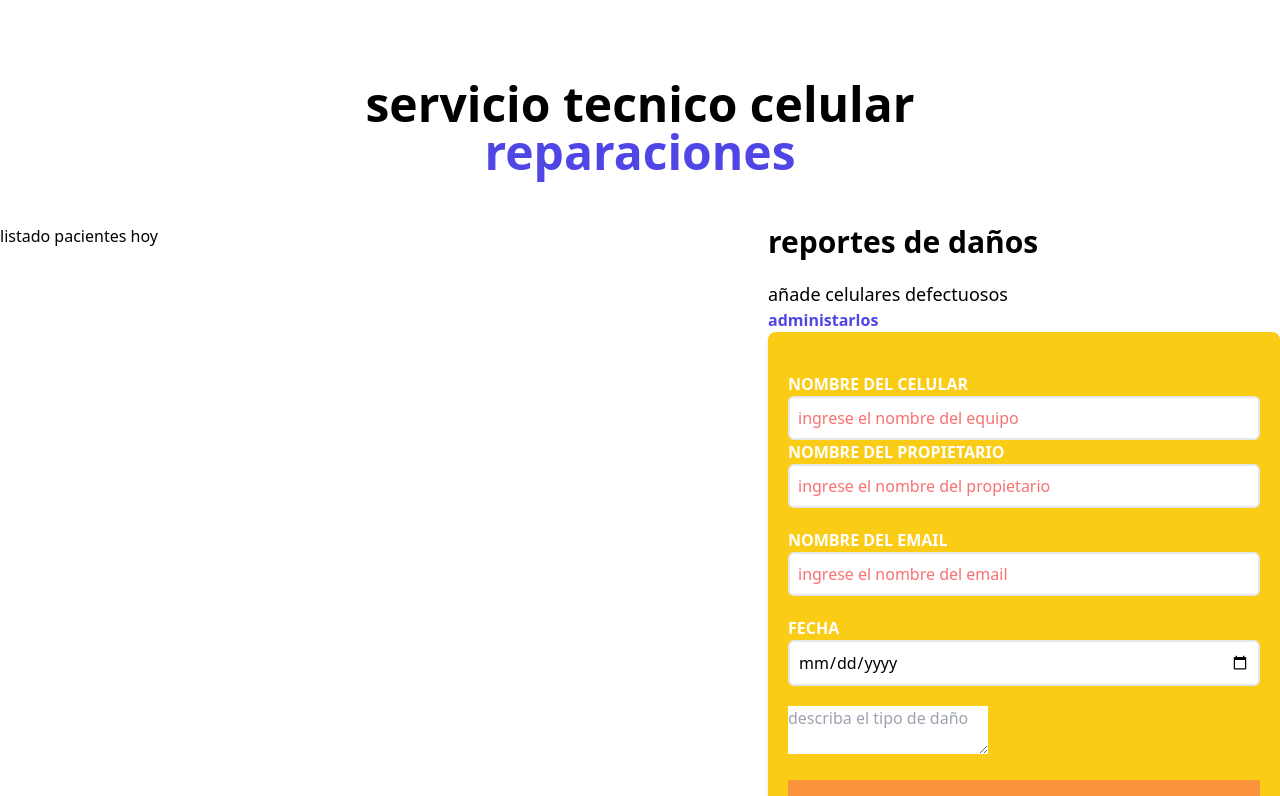
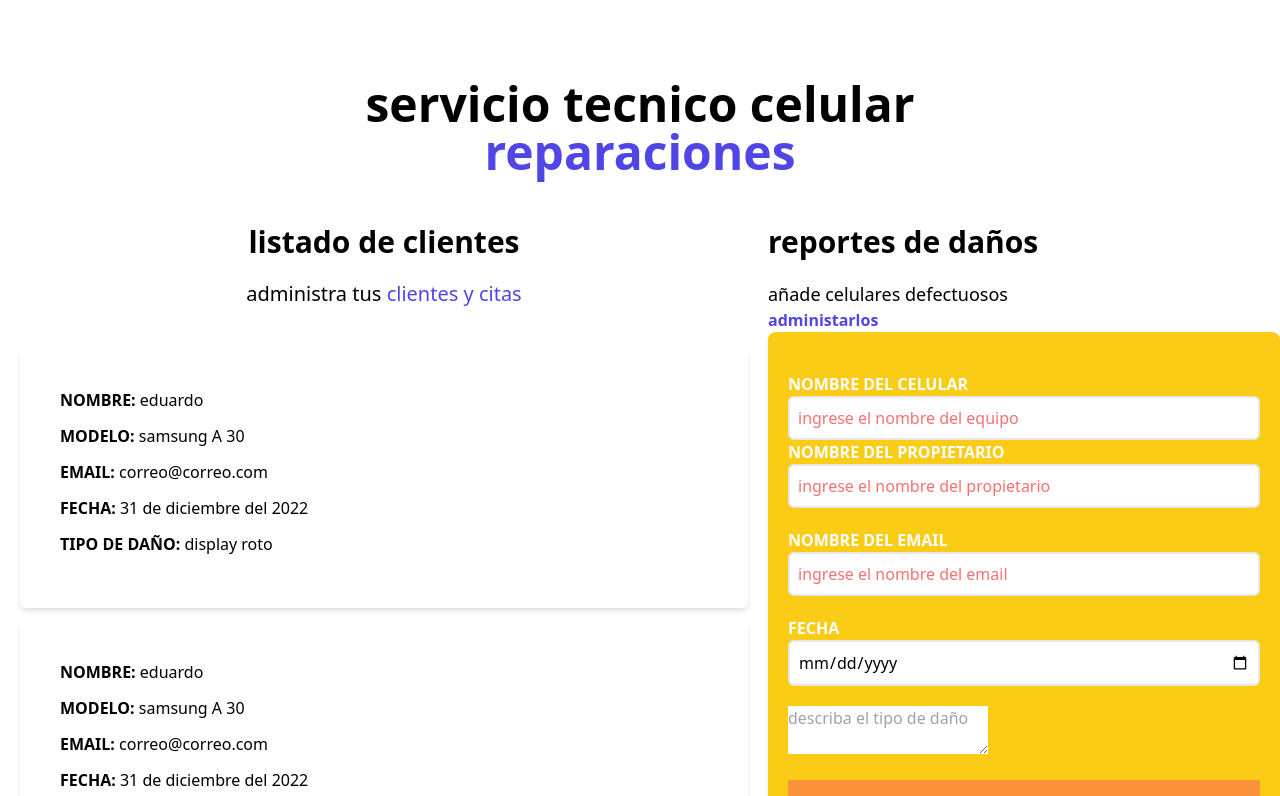
Before and after one commit to eduardo88tafur/-citas-react, a React (Create React App) app: page / in a window 1280 px wide. Shown: the top 796 px of the page. Built offline with nearby package versions, Linux system fonts and the light colour scheme.

Commit message:
reforma en listado de clientes

```diff
--- /dev/null
+++ b/src/components/Cliente.jsx
@@ -0,0 +1,26 @@
+
+const Cliente = () => {
+  return (
+    <div className='mt-3 bg-white shadow-md px-10 py-10 rounded-md mx-5'>
+    <p className='font-bold mb-3 text-gray-70 uppercase'>nombre: {""}
+      <span  className='font-normal normal-case'>eduardo</span>
+    </p>
+    <p className='font-bold mb-3 text-gray-70 uppercase'> modelo: {""}
+      <span  className='font-normal normal-case'>samsung A 30</span>
+    </p>
+    <p className='font-bold mb-3 text-gray-70 uppercase'>email: {""}
+      <span  className='font-normal normal-case'>correo@correo.com</span>
+    </p>
+    <p className='font-bold mb-3 text-gray-70 uppercase'>fecha: {""}
+      <span  className='font-normal normal-case'>31 de diciembre del 2022</span>
+    </p>
+    <p className='font-bold mb-3 text-gray-70 uppercase'>tipo de daño: {""}
+      <span  className='font-normal normal-case'>display roto</span>
+    </p>
+  </div>
+
+
+  )
+};
+
+export default Cliente;
--- a/src/components/ListadoPaciente.jsx
+++ b/src/components/ListadoPaciente.jsx
@@ -1,12 +1,19 @@
- import React from 'react'
+import React from "react";
+import Cliente from "./Cliente";
 
- const ListadoPaciente = () => {
-   return (
-     <div className=' w-1/2 lg:w-3/5'>
-       <h2 className=''font-black text-3xl>listado pacientes hoy</h2>
+const ListadoPaciente = () => {
+  return (
+    <div className=" w-1/2 lg:w-3/5">
+      <h2 className="font-black text-3xl text-center">listado de clientes</h2>
+      <p className="text-xl mt-5 mb-10 text-center">
+        administra tus{" "}
+        <span className="text-indigo-600 font- bold">clientes y citas</span>
+      </p>
+      <Cliente />
+      <Cliente />
+      <Cliente />
+    </div>
+  );
+};
 
-     </div>
-   )
- }
-
- export default ListadoPaciente
+export default ListadoPaciente;
--- /dev/null
+++ b/src/components/Saludar.jsx
@@ -0,0 +1,8 @@
+function Saludar(){
+    return(
+        <>
+        <div>saludando desde react</div>
+        </>
+    )
+}
+export default Saludar;
--- /dev/null
+++ b/src/components/Tafur.jsx
@@ -0,0 +1,10 @@
+import ReactDOM from 'react-dom';
+function Tafur(){
+
+    return(
+    <div>
+    <h1>este es un titulo mejor</h1>
+    </div>
+    )
+}
+export default Tafur;
```
